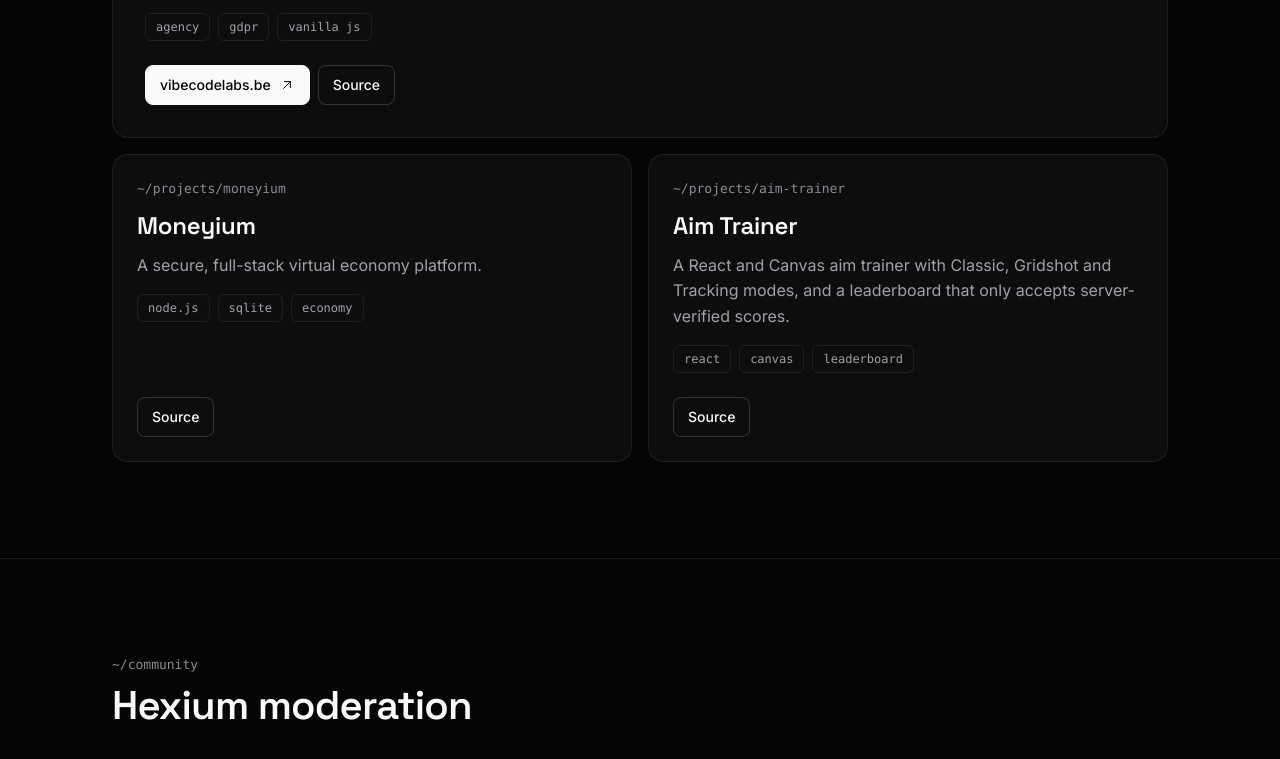
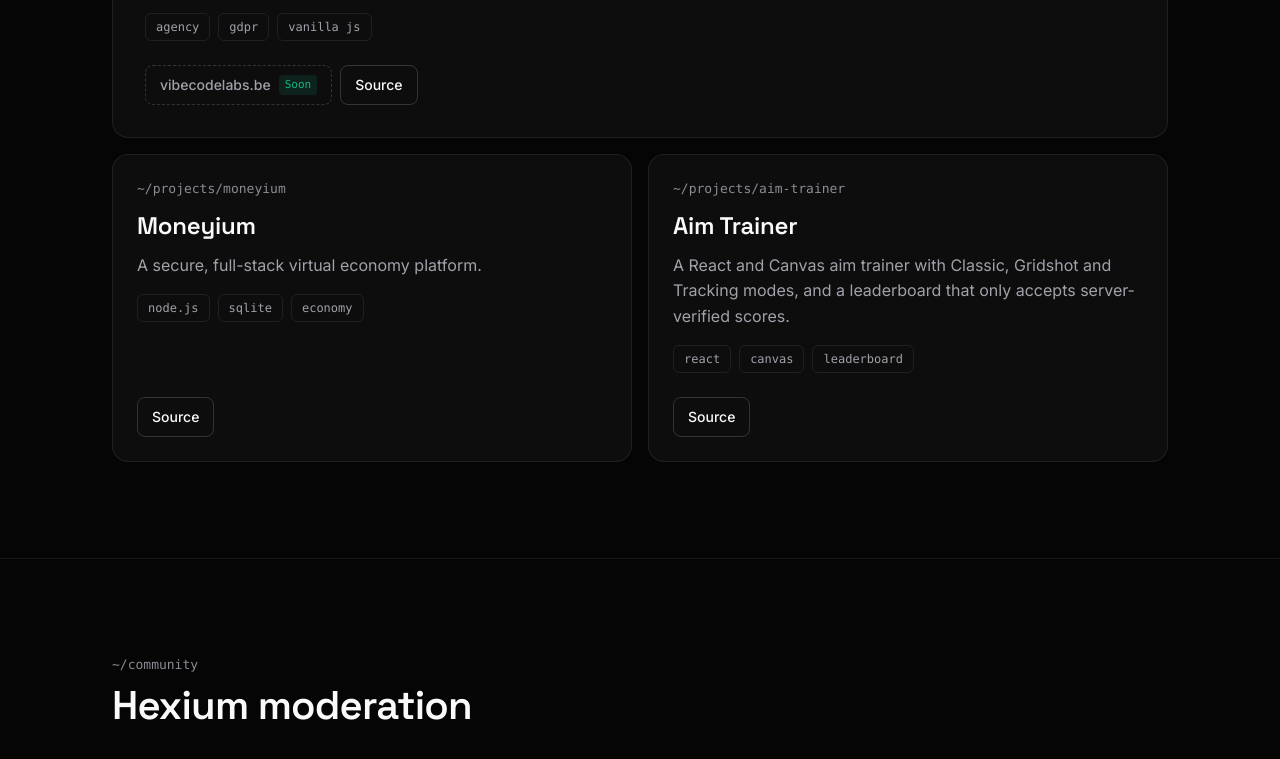
Before and after one commit to Qrdz0/qrdz.wtf, a plain HTML site: page index.html in a window 1280 px wide. Shown: the part 1535-2294 px from the top of the page. Drawn offline with Linux system fonts and the light colour scheme.

Commit message:
Mark vibecodelabs.be as coming soon
Co-Authored-By: Claude Opus 5.5 <noreply@anthropic.com>

```diff
--- a/index.html
+++ b/index.html
@@ -148,6 +148,10 @@
     .tags { display: flex; flex-wrap: wrap; gap: 8px; margin-top: 4px; }
     .tags li { padding: 4px 10px; border: 1px solid var(--line); border-radius: 6px; font: 12px/1.5 var(--mono); color: var(--text-2); }
     .project .actions { margin-top: auto; padding-top: 12px; gap: 8px; }
+    .btn.soon { color: var(--text-2); border-style: dashed; cursor: default; }
+    .btn.soon:hover { background: transparent; border-color: var(--line-strong); }
+    .btn.soon:active { transform: none; }
+    .soon-tag { padding: 2px 6px; border-radius: 4px; background: rgb(16 185 129 / 0.12); color: var(--accent); font: 500 11px/1.4 var(--mono); }
 
     /* Hexium */
     .hex { display: grid; gap: 24px; padding: 24px; background: var(--surface); border: 1px solid var(--line); border-radius: 16px; }
@@ -276,10 +280,7 @@
             <p>An agency building GDPR-compliant websites. Hand-written HTML, CSS and JavaScript with self-hosted fonts.</p>
             <ul class="tags"><li>agency</li><li>gdpr</li><li>vanilla js</li></ul>
             <div class="actions">
-              <a class="btn btn-sm btn-primary" href="https://vibecodelabs.be" target="_blank" rel="noopener noreferrer">
-                vibecodelabs.be
-                <svg class="i" viewBox="0 0 24 24" aria-hidden="true"><path d="M7 17 17 7M8 7h9v9"/></svg>
-              </a>
+              <span class="btn btn-sm soon" aria-label="vibecodelabs.be, coming soon">vibecodelabs.be <span class="soon-tag">Soon</span></span>
               <a class="btn btn-sm" href="https://github.com/Qrdz0/VibeCode-Labs" target="_blank" rel="noopener noreferrer">Source</a>
             </div>
           </article>
```
